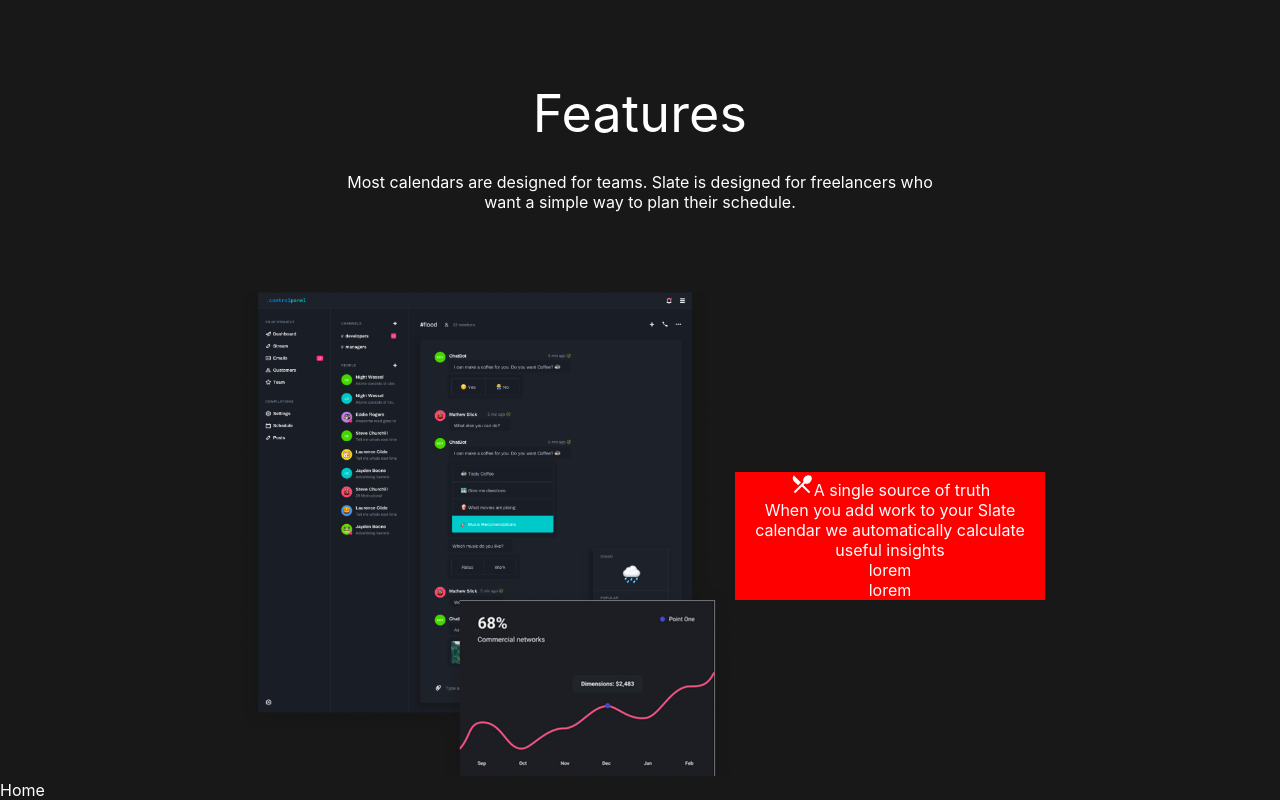
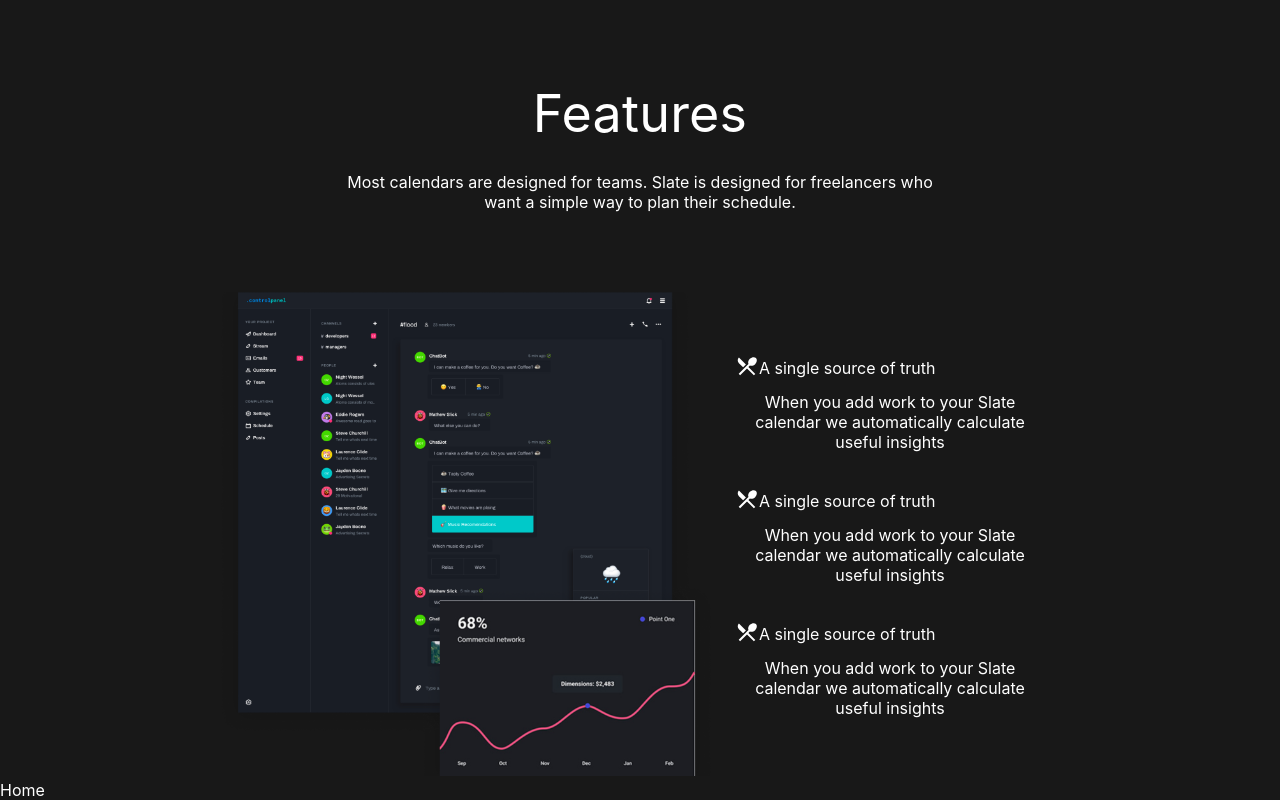
Before and after one commit to TheDa21crj/Landing-Page, a React (Create React App) app: page / in a window 1280 px wide. Shown: the part 1463-2263 px from the top of the page. Built offline with nearby package versions, Linux system fonts and the light colour scheme; the HTML template or start-up script is replaced by a standard one.

Commit message:
styling the content row

```diff
--- a/src/Components/Css/Features.css
+++ b/src/Components/Css/Features.css
@@ -37,6 +37,18 @@
 }
 
 .FeatureRightDiv {
-    background-color: red;
+    padding: 20px;
+    /* background-color: red; */
     max-width: 310px;
 }
+
+.FeatureRowDiv {
+    margin-top: 35px;
+}
+
+.FeatureRowHeadDiv {
+    display: flex;
+    flex-direction: row;
+    align-items: center;
+    margin-bottom: 10px;
+}
--- a/src/Components/Features.js
+++ b/src/Components/Features.js
@@ -20,7 +20,7 @@ export default function Features() {
           </div>
           <div className="FeatureRightDiv">
             <div>
-              <div>
+              <div className="FeatureRowHeadDiv">
                 <span>
                   <LocalDiningIcon />
                 </span>
@@ -31,8 +31,30 @@ export default function Features() {
                 calculate useful insights
               </p>
             </div>
-            <div>lorem</div>
-            <div>lorem</div>
+            <div className="FeatureRowDiv">
+              <div className="FeatureRowHeadDiv">
+                <span>
+                  <LocalDiningIcon />
+                </span>
+                <span>A single source of truth</span>
+              </div>
+              <p>
+                When you add work to your Slate calendar we automatically
+                calculate useful insights
+              </p>
+            </div>
+            <div className="FeatureRowDiv">
+              <div className="FeatureRowHeadDiv">
+                <span>
+                  <LocalDiningIcon />
+                </span>
+                <span>A single source of truth</span>
+              </div>
+              <p>
+                When you add work to your Slate calendar we automatically
+                calculate useful insights
+              </p>
+            </div>
           </div>
         </div>
       </div>
```
